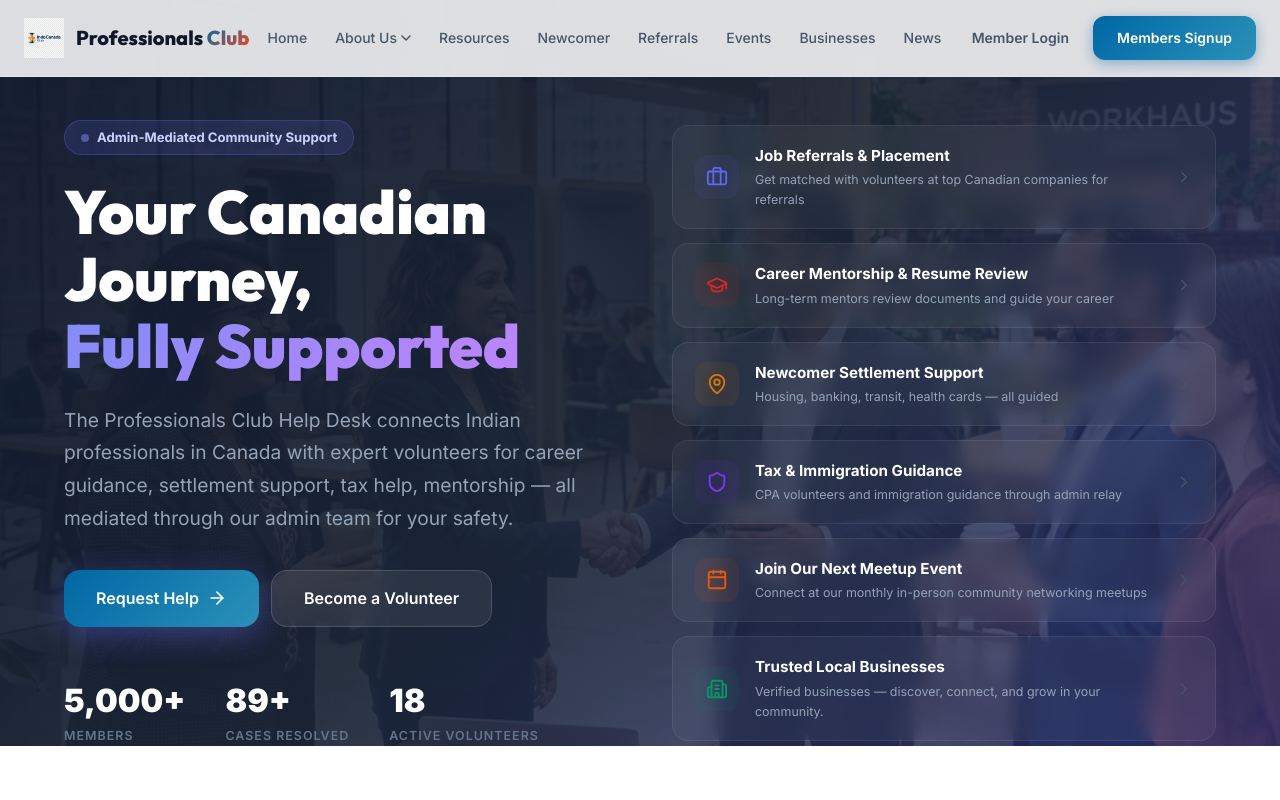
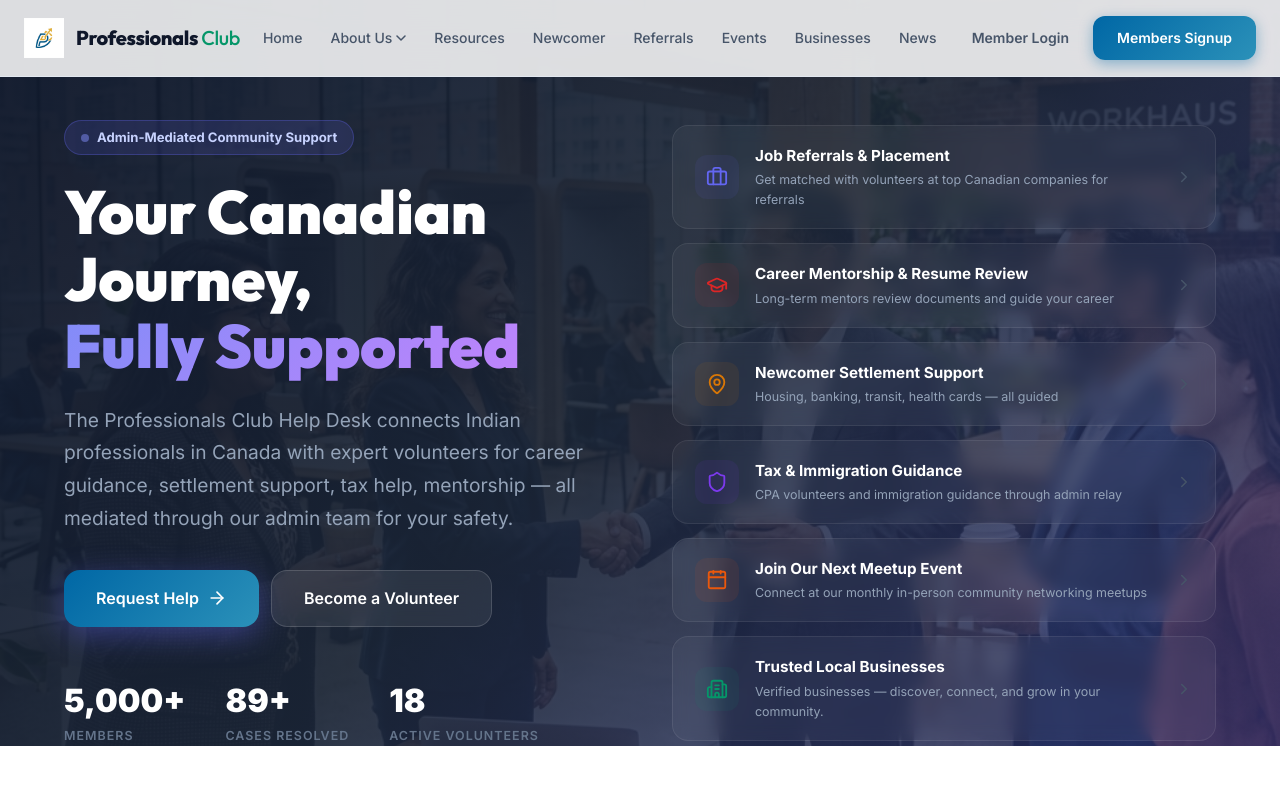
Before and after one commit to uditguptaca/professionalsclub, a Next.js app: page / in a window 1280 px wide. Shown: the top 800 px of the page. Built offline with nearby package versions, Linux system fonts and the light colour scheme.

Commit message:
Add new premium Professionals Club vector logo

```diff
--- a/src/app/businesses/register/page.tsx
+++ b/src/app/businesses/register/page.tsx
@@ -204,7 +204,7 @@
       <div style={{ background: 'white', borderBottom: '1px solid var(--border-color)', padding: '16px 24px', position: 'sticky', top: 0, zIndex: 20 }}>
         <div style={{ maxWidth: 800, margin: '0 auto', display: 'flex', alignItems: 'center', justifyContent: 'space-between' }}>
           <Link href="/" style={{ display: 'flex', alignItems: 'center', gap: 10, textDecoration: 'none', color: 'var(--text-primary)' }}>
-            <img src="/logo.png" alt="PC" style={{ width: 32, height: 32, objectFit: 'contain' }} />
+            <img src="/professionals-club-logo.png" alt="PC" style={{ width: 32, height: 32, objectFit: 'contain' }} />
             <span style={{ fontFamily: 'var(--font-display)', fontWeight: 800, fontSize: '0.95rem' }}>Professionals Club</span>
           </Link>
           <span style={{ fontSize: '0.78rem', color: 'var(--text-muted)', fontWeight: 600 }}>Business Listing Application</span>
--- a/src/app/portal/signup/page.tsx
+++ b/src/app/portal/signup/page.tsx
@@ -135,7 +135,7 @@
       {/* ─── HEADER BAR ─── */}
       <div className="onboarding-header">
         <Link href="/" className="onboarding-logo">
-          <img src="/logo.png" alt="Professionals Club" style={{ width: 32, height: 32, objectFit: 'contain' }} />
+          <img src="/professionals-club-logo.png" alt="Professionals Club" style={{ width: 32, height: 32, objectFit: 'contain' }} />
           <span>Professionals <strong>Club</strong></span>
         </Link>
         <Link href="/portal/auth" className="onboarding-login-link">
--- a/src/components/shared/Navbar.tsx
+++ b/src/components/shared/Navbar.tsx
@@ -7,10 +7,12 @@
 
   return (
     <nav className="navbar">
-      <div className="navbar-inner">
-        <Link href="/" className="navbar-logo">
-          <img src="/logo.png" alt="Professionals Club Logo" style={{ width: '40px', height: '40px', objectFit: 'contain' }} />
-          <span>Professionals <span className="text-gradient">Club</span></span>
+      <div className="container" style={{ display: 'flex', alignItems: 'center', justifyContent: 'space-between' }}>
+        <Link href="/" style={{ textDecoration: 'none', color: 'inherit', display: 'flex', alignItems: 'center', gap: '12px' }}>
+          <img src="/professionals-club-logo.png" alt="Professionals Club Logo" style={{ width: '40px', height: '40px', objectFit: 'contain' }} />
+          <span style={{ fontSize: '1.25rem', fontWeight: 800, fontFamily: 'var(--font-display)', letterSpacing: '-0.02em', color: '#0f172a' }}>
+            Professionals <span style={{ color: '#059669', fontWeight: 500 }}>Club</span>
+          </span>
         </Link>
 
         <ul className="navbar-links" style={mobileOpen ? { display: 'flex', position: 'absolute', top: '100%', left: 0, right: 0, background: 'var(--bg-secondary)', flexDirection: 'column', padding: 'var(--space-4)', borderBottom: '1px solid var(--border-color)' } : {}}>
```
Also changed, not shown: public/professionals-club-logo.png (added).
